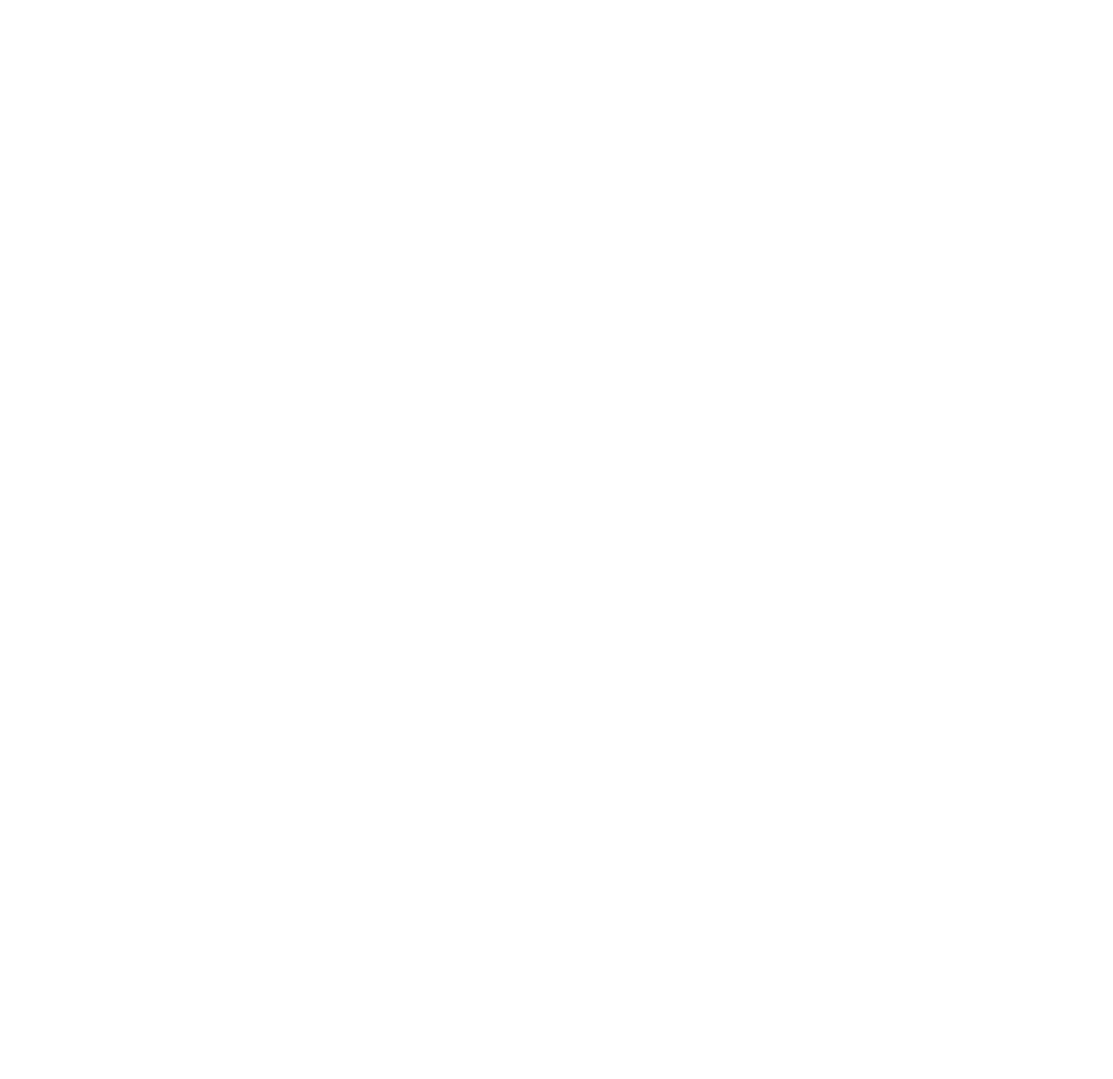
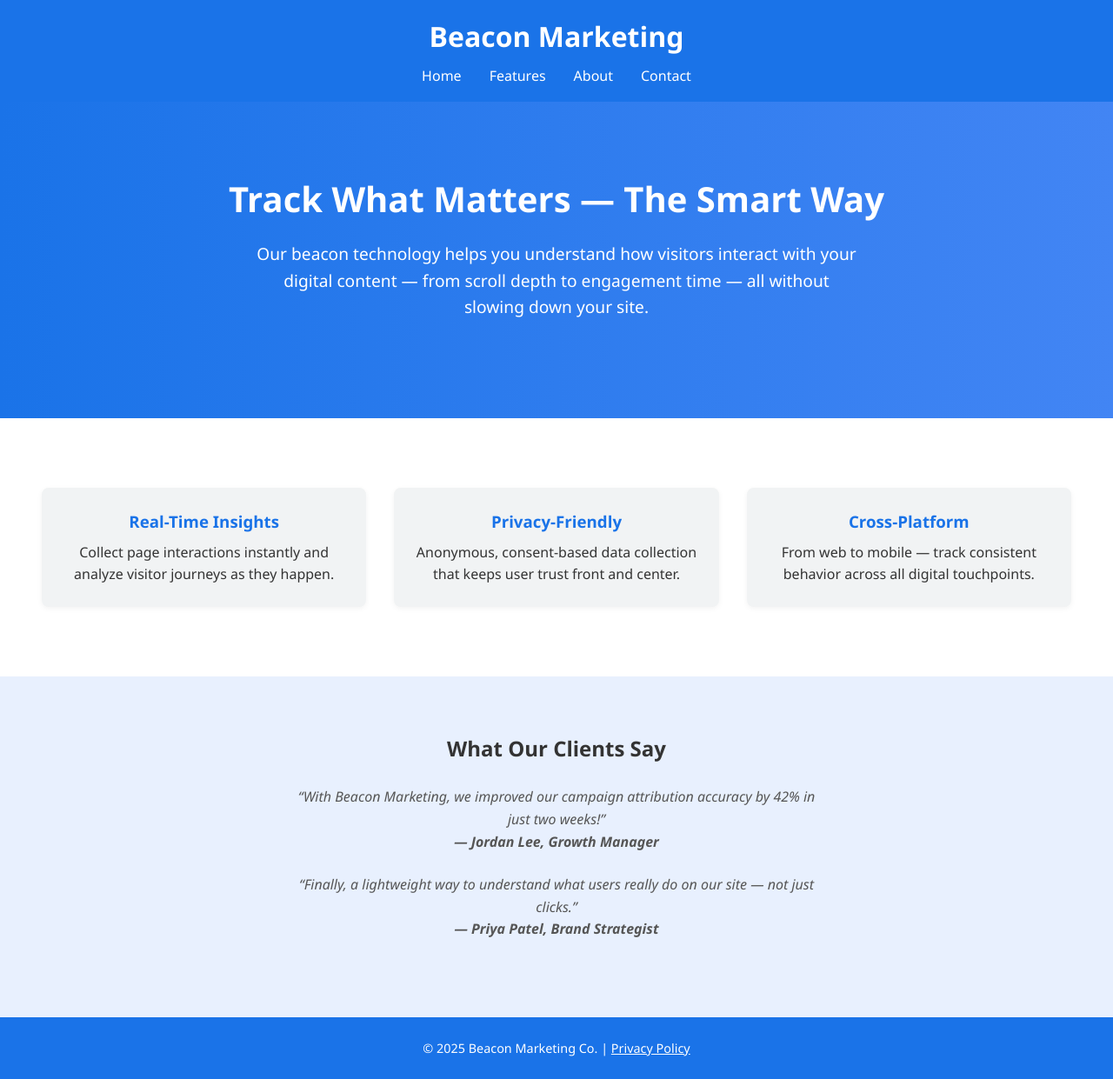
Before and after one commit to DavePia/PACE-beacon, a plain HTML site: page index.html in a window 1280 px wide. Shown: the whole page at 87% size. Before the commit the page ends 800 px from the top, so only its background shows below. Drawn offline with Linux system fonts and the light colour scheme.

Commit message:
Added webpage body

```diff
--- a/index.html
+++ b/index.html
@@ -1,11 +1,75 @@
 <!DOCTYPE html>
 <html lang="en">
 <head>
-    <meta charset="UTF-8">
-    <meta name="viewport" content="width=device-width, initial-scale=1.0">
-    <title>eStreamly Beacon Implementation</title>
+  <meta charset="UTF-8" />
+  <meta name="viewport" content="width=device-width, initial-scale=1.0" />
+  <title>Beacon Demo – Marketing Landing Page</title>
+  <link rel="stylesheet" href="style.css" />
 </head>
 <body>
+  <header>
+    <h1>Beacon Marketing</h1>
+    <nav>
+      <ul>
+        <li><a href="#">Home</a></li>
+        <li><a href="#">Features</a></li>
+        <li><a href="#">About</a></li>
+        <li><a href="#">Contact</a></li>
+      </ul>
+    </nav>
+  </header>
 
+  <section class="hero">
+    <h1>Track What Matters — The Smart Way</h1>
+    <p>
+      Our beacon technology helps you understand how visitors interact with your
+      digital content — from scroll depth to engagement time — all without
+      slowing down your site.
+    </p>
+  </section>
+
+  <section class="features">
+    <div class="feature">
+      <h3>Real-Time Insights</h3>
+      <p>
+        Collect page interactions instantly and analyze visitor journeys as they
+        happen.
+      </p>
+    </div>
+    <div class="feature">
+      <h3>Privacy-Friendly</h3>
+      <p>
+        Anonymous, consent-based data collection that keeps user trust front and
+        center.
+      </p>
+    </div>
+    <div class="feature">
+      <h3>Cross-Platform</h3>
+      <p>
+        From web to mobile — track consistent behavior across all digital
+        touchpoints.
+      </p>
+    </div>
+  </section>
+
+  <section class="testimonials">
+    <h2>What Our Clients Say</h2>
+    <div class="testimonial">
+      “With Beacon Marketing, we improved our campaign attribution accuracy by
+      42% in just two weeks!”
+      <br /><strong>— Jordan Lee, Growth Manager</strong>
+    </div>
+    <div class="testimonial">
+      “Finally, a lightweight way to understand what users really do on our site
+      — not just clicks.”
+      <br /><strong>— Priya Patel, Brand Strategist</strong>
+    </div>
+  </section>
+
+  <footer>
+    <p>© 2025 Beacon Marketing Co. | <a href="#">Privacy Policy</a></p>
+  </footer>
+
+  <script src="beacon.js"></script>
 </body>
 </html>
--- /dev/null
+++ b/style.css
@@ -0,0 +1,111 @@
+/* ====== BASIC PAGE STYLES ====== */
+* {
+  box-sizing: border-box;
+  margin: 0;
+  padding: 0;
+}
+
+body {
+  font-family: "Segoe UI", Arial, sans-serif;
+  line-height: 1.6;
+  background-color: #f9fafc;
+  color: #333;
+}
+
+/* ====== HEADER ====== */
+header {
+  background: #1a73e8;
+  color: white;
+  padding: 1rem 2rem;
+  text-align: center;
+  box-shadow: 0 2px 4px rgba(0, 0, 0, 0.1);
+}
+
+nav ul {
+  list-style: none;
+  display: flex;
+  justify-content: center;
+  gap: 2rem;
+  margin-top: 0.5rem;
+}
+
+nav a {
+  color: white;
+  text-decoration: none;
+  font-weight: 500;
+}
+
+nav a:hover {
+  text-decoration: underline;
+}
+
+/* ====== HERO SECTION ====== */
+.hero {
+  background: linear-gradient(to right, #1a73e8, #4285f4);
+  color: white;
+  padding: 5rem 2rem;
+  text-align: center;
+}
+
+.hero h1 {
+  font-size: 2.5rem;
+  margin-bottom: 1rem;
+}
+
+.hero p {
+  font-size: 1.2rem;
+  max-width: 700px;
+  margin: 0 auto 2rem;
+}
+
+/* ====== FEATURES SECTION ====== */
+.features {
+  display: flex;
+  flex-wrap: wrap;
+  justify-content: center;
+  padding: 4rem 2rem;
+  background: #fff;
+}
+
+.feature {
+  flex: 1 1 250px;
+  margin: 1rem;
+  background: #f1f3f4;
+  padding: 1.5rem;
+  border-radius: 8px;
+  box-shadow: 0 2px 6px rgba(0, 0, 0, 0.05);
+  text-align: center;
+}
+
+.feature h3 {
+  color: #1a73e8;
+  margin-bottom: 0.5rem;
+}
+
+/* ====== TESTIMONIALS ====== */
+.testimonials {
+  padding: 4rem 2rem;
+  background: #e8f0fe;
+  text-align: center;
+}
+
+.testimonial {
+  max-width: 600px;
+  margin: 1.5rem auto;
+  font-style: italic;
+  color: #555;
+}
+
+/* ====== FOOTER ====== */
+footer {
+  background: #1a73e8;
+  color: white;
+  text-align: center;
+  padding: 1.5rem;
+  font-size: 0.9rem;
+}
+
+footer a {
+  color: #fff;
+  text-decoration: underline;
+}
```
